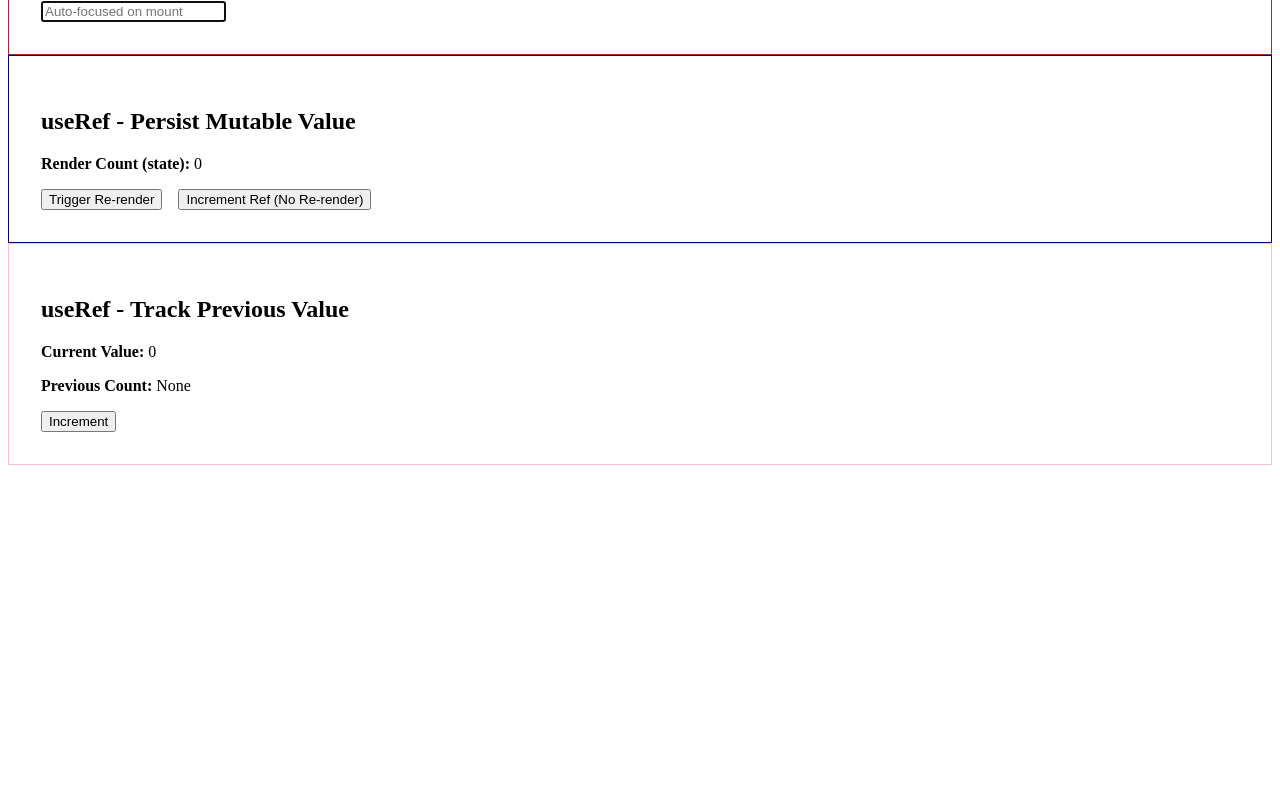
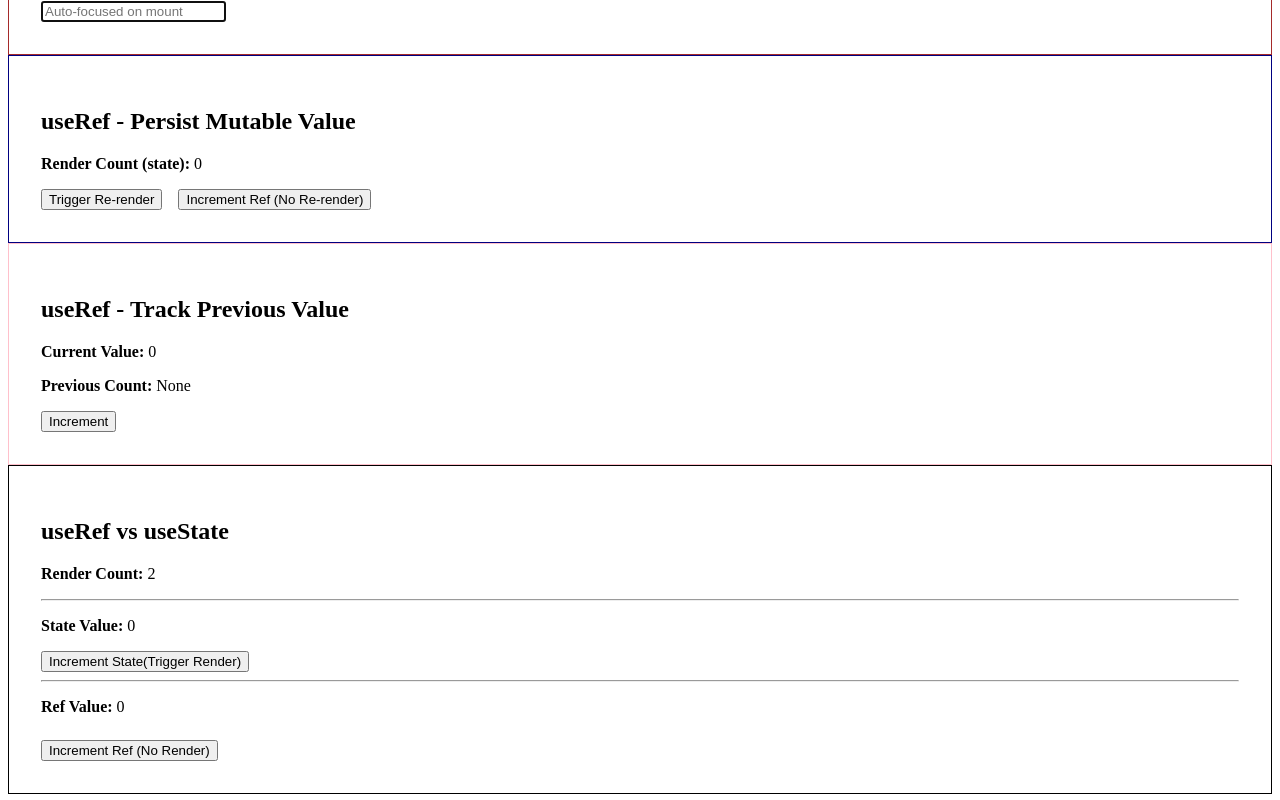
Before and after one commit to sidram403/react-deep-mastery, a React (Vite) app in the folder 01-core-react/: page / in a window 1280 px wide. Shown: the part 1717-2517 px from the top of the page. Before the commit the page ends 2190 px from the top, so only its background shows below. Built offline with nearby package versions, Linux system fonts and the light colour scheme.

Commit message:
feat: compare useRef and useState behvior with render tracking

```diff
--- a/01-core-react/src/App.tsx
+++ b/01-core-react/src/App.tsx
@@ -10,6 +10,7 @@ import { UseEffectStaleClosure } from "./features/useeffect/useeffect-stale-clou
 import { UseRefDomAccess } from "./features/useRef/useref-dom-access";
 import { UseRefPersistValue } from "./features/useRef/usref-persist-value";
 import { UseRefPreviousValue } from "./features/useRef/useref-previous-value";
+import { UseRefVsUseState } from "./features/useRef/useref-vs-usestate";
 
 /**
  * Application root
@@ -33,6 +34,7 @@ function App(): React.ReactElement {
       <UseRefDomAccess />
       <UseRefPersistValue />
       <UseRefPreviousValue />
+      <UseRefVsUseState />
     </main>
   );
 }
--- /dev/null
+++ b/01-core-react/src/features/useRef/useref-vs-usestate/Parent.tsx
@@ -0,0 +1,73 @@
+import React, { useState, useRef } from "react";
+
+/**
+ * useRef vs useState Comparison
+ *
+ * Demonstrates:
+ * - State updates trigger re-render
+ * - Ref updated do NOT trigger re-render
+ *
+ * Model:
+ * - useState -> schedules update in React Fiber tree
+ * - useRef -> mutable container outside render lifecycle
+ */
+function Parent(): React.ReactElement {
+  /**
+   * State value
+   * Updating this will trigger reconciliation.
+   */
+  const [stateValue, setStateValue] = useState<number>(0);
+
+  /**
+   * Ref value
+   * Updating this will NOT trigger re-render
+   */
+  const refValue = useRef<number>(0);
+
+  /**
+   * Render tracking
+   */
+  const renderCountRef = useRef<number>(0);
+  renderCountRef.current += 1;
+
+  console.log("Component Rendered");
+
+  const incrementState = (): void => {
+    setStateValue((prev) => prev + 1);
+  };
+
+  const incrementRef = (): void => {
+    refValue.current += 1;
+    console.log("Ref Value Updated:", refValue.current);
+  };
+
+  return (
+    <section style={{ padding: "2rem", border: "1px solid black" }}>
+      <h2>useRef vs useState</h2>
+
+      <p>
+        <strong>Render Count:</strong> {renderCountRef.current}
+      </p>
+
+      <hr />
+
+      <p>
+        <strong>State Value:</strong> {stateValue}
+      </p>
+
+      <button onClick={incrementState}>Increment State(Trigger Render)</button>
+
+      <hr />
+
+      <p>
+        <strong>Ref Value:</strong> {refValue.current}
+      </p>
+
+      <button onClick={incrementRef} style={{ marginTop: "0.5rem" }}>
+        Increment Ref (No Render)
+      </button>
+    </section>
+  );
+}
+
+export default Parent;
--- /dev/null
+++ b/01-core-react/src/features/useRef/useref-vs-usestate/index.ts
@@ -0,0 +1 @@
+export { default as UseRefVsUseState } from "./Parent";
```
